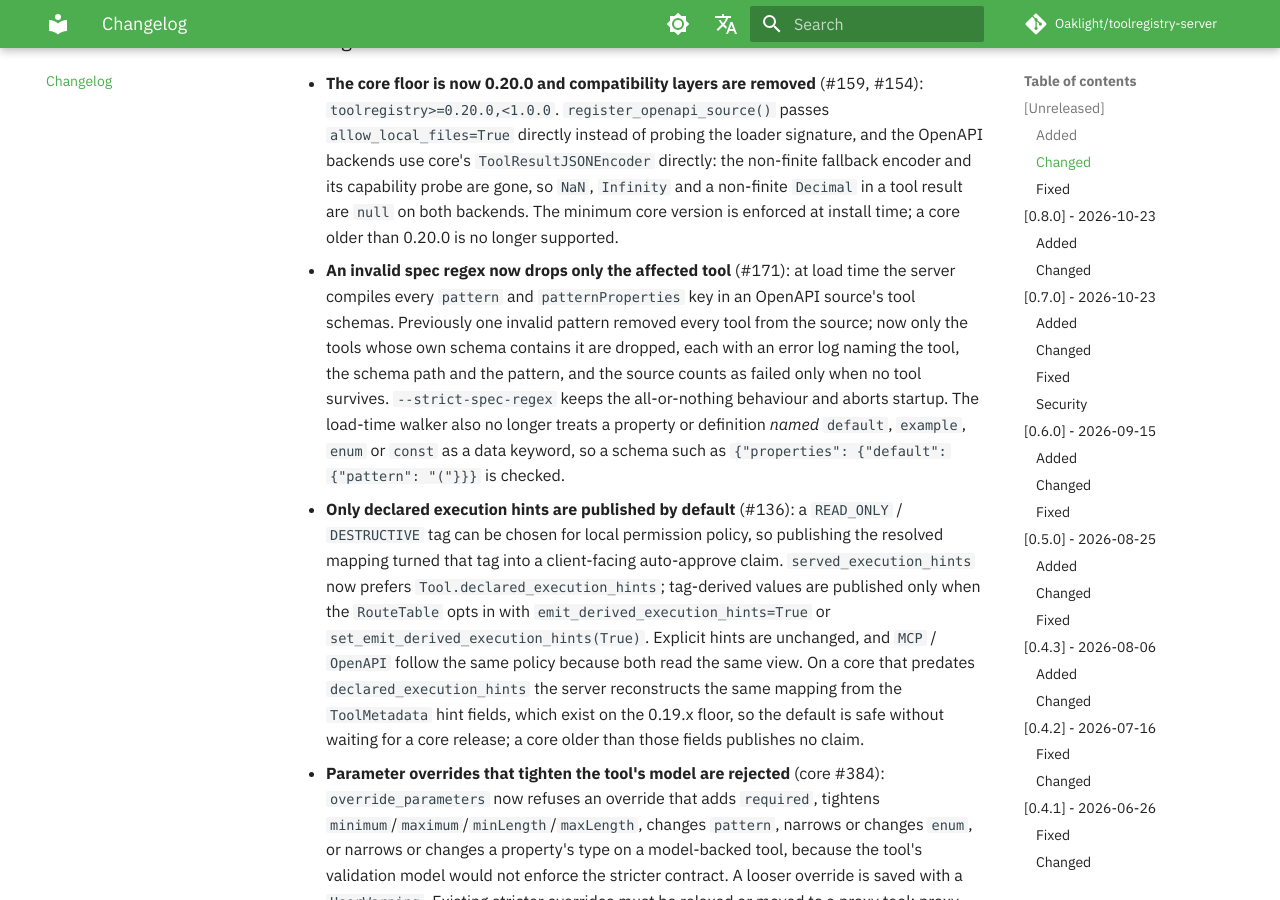
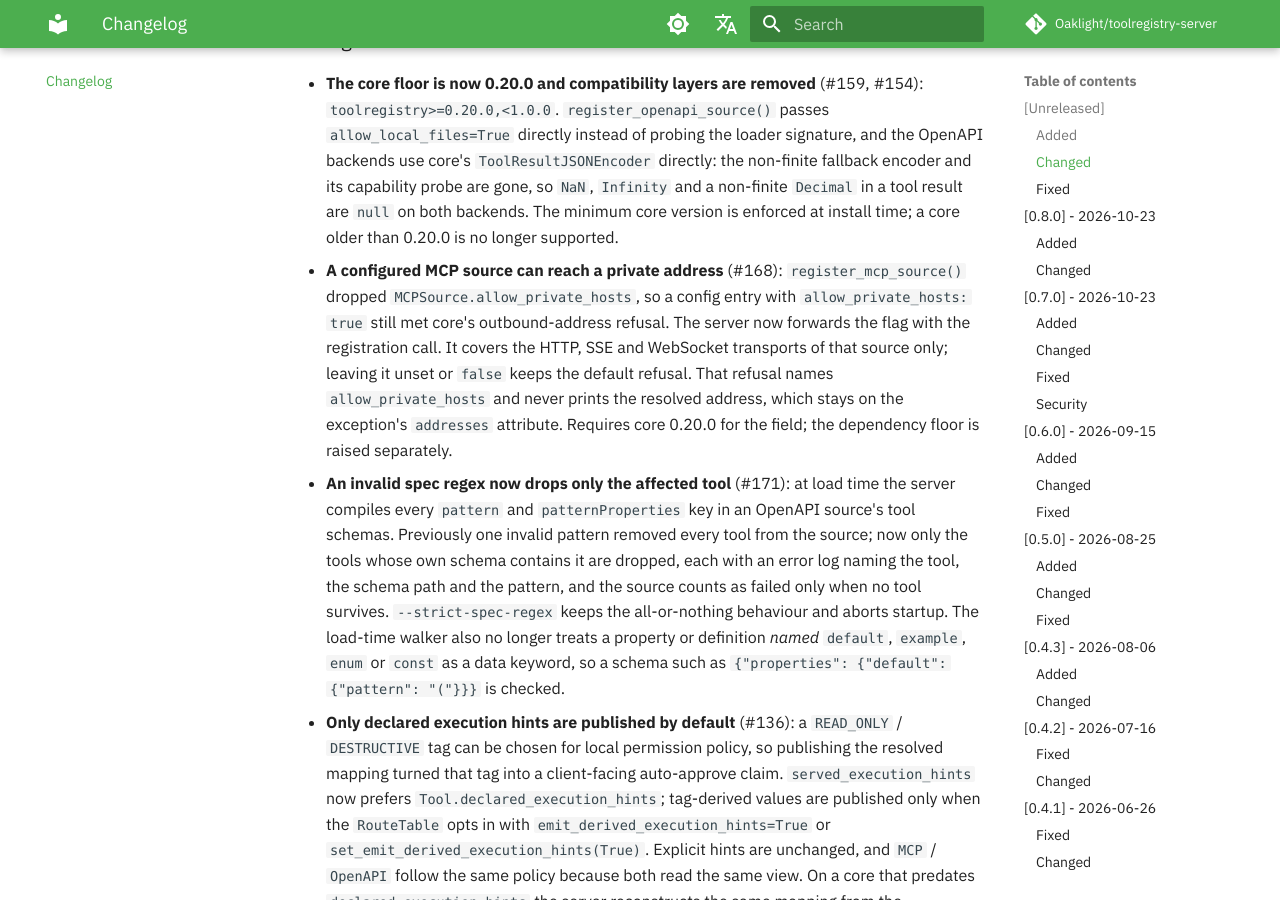
Before and after one commit to Oaklight/toolregistry-server, an MkDocs documentation site: the page built from docs/changelog.md, in a window 1280 px wide and 900 px high, scrolled down 984 px. Built offline with MkDocs 1.6.1 and Material for MkDocs 9.7.7, drawn with Linux system fonts in a browser that asks for light colours; some web fonts are replaced; comment, search, counter and statistics services are not loaded.

Commit message:
docs(changelog): record the MCP private-host forwarding (#168)

```diff
--- a/docs/changelog.md
+++ b/docs/changelog.md
@@ -14,6 +14,7 @@ The format is based on [Keep a Changelog](https://keepachangelog.com/en/1.1.0/),
 ### Changed
 
 - **The core floor is now 0.20.0 and compatibility layers are removed** (#159, #154): `toolregistry>=0.20.0,<1.0.0`. `register_openapi_source()` passes `allow_local_files=True` directly instead of probing the loader signature, and the OpenAPI backends use core's `ToolResultJSONEncoder` directly: the non-finite fallback encoder and its capability probe are gone, so `NaN`, `Infinity` and a non-finite `Decimal` in a tool result are `null` on both backends. The minimum core version is enforced at install time; a core older than 0.20.0 is no longer supported.
+- **A configured MCP source can reach a private address** (#168): `register_mcp_source()` dropped `MCPSource.allow_private_hosts`, so a config entry with `allow_private_hosts: true` still met core's outbound-address refusal. The server now forwards the flag with the registration call. It covers the HTTP, SSE and WebSocket transports of that source only; leaving it unset or `false` keeps the default refusal. That refusal names `allow_private_hosts` and never prints the resolved address, which stays on the exception's `addresses` attribute. Requires core 0.20.0 for the field; the dependency floor is raised separately.
 - **An invalid spec regex now drops only the affected tool** (#171): at load time the server compiles every `pattern` and `patternProperties` key in an OpenAPI source's tool schemas. Previously one invalid pattern removed every tool from the source; now only the tools whose own schema contains it are dropped, each with an error log naming the tool, the schema path and the pattern, and the source counts as failed only when no tool survives. `--strict-spec-regex` keeps the all-or-nothing behaviour and aborts startup. The load-time walker also no longer treats a property or definition *named* `default`, `example`, `enum` or `const` as a data keyword, so a schema such as `{"properties": {"default": {"pattern": "("}}}` is checked.
 - **Only declared execution hints are published by default** (#136): a `READ_ONLY` / `DESTRUCTIVE` tag can be chosen for local permission policy, so publishing the resolved mapping turned that tag into a client-facing auto-approve claim. `served_execution_hints` now prefers `Tool.declared_execution_hints`; tag-derived values are published only when the `RouteTable` opts in with `emit_derived_execution_hints=True` or `set_emit_derived_execution_hints(True)`. Explicit hints are unchanged, and `MCP` / `OpenAPI` follow the same policy because both read the same view. On a core that predates `declared_execution_hints` the server reconstructs the same mapping from the `ToolMetadata` hint fields, which exist on the 0.19.x floor, so the default is safe without waiting for a core release; a core older than those fields publishes no claim.
 - **Parameter overrides that tighten the tool's model are rejected** (core #384): `override_parameters` now refuses an override that adds `required`, tightens `minimum`/`maximum`/`minLength`/`maxLength`, changes `pattern`, narrows or changes `enum`, or narrows or changes a property's type on a model-backed tool, because the tool's validation model would not enforce the stricter contract. A looser override is saved with a `UserWarning`. Existing stricter overrides must be relaxed or moved to a proxy tool; proxy tools validate against the served schema and are unaffected. The rejection is raised by the programmatic `override_parameters` call. `toolregistry-server` itself applies no route parameter overrides from configuration, so upgrading cannot fail startup on its own; a downstream loader that does apply them should catch `ValueError`, log the tool name and reason, and skip that override so the service still starts.
```
